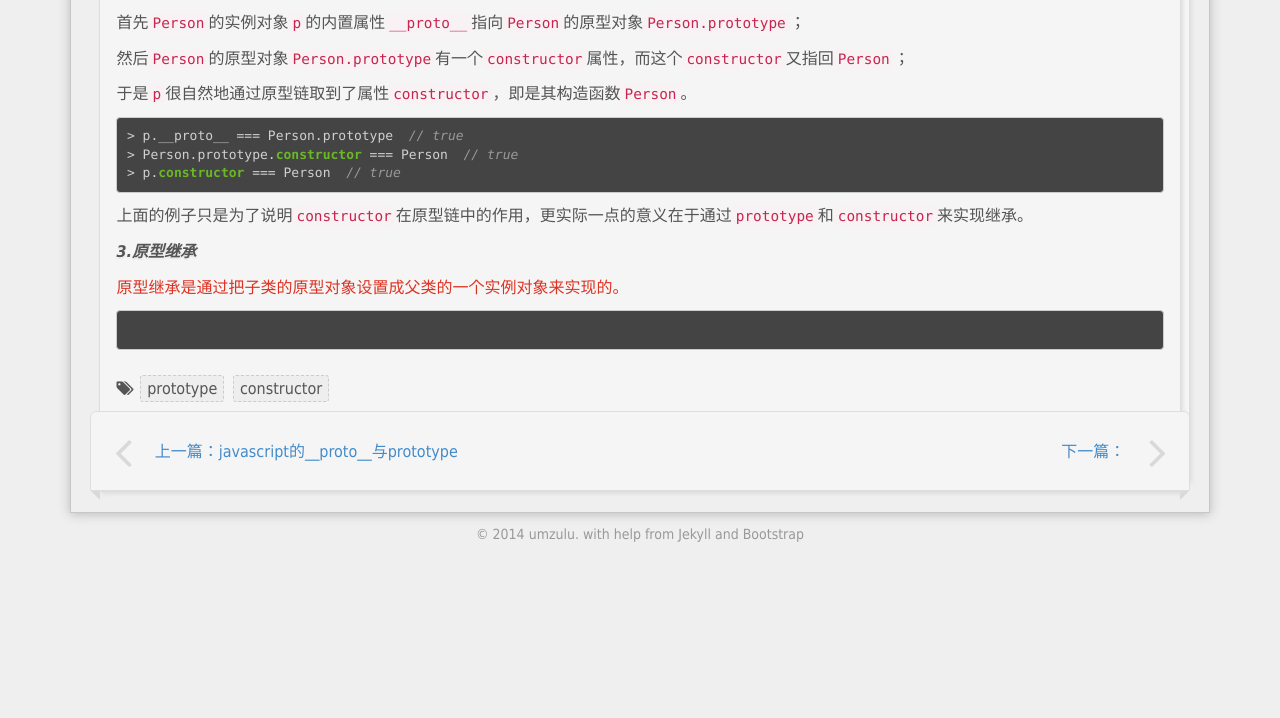
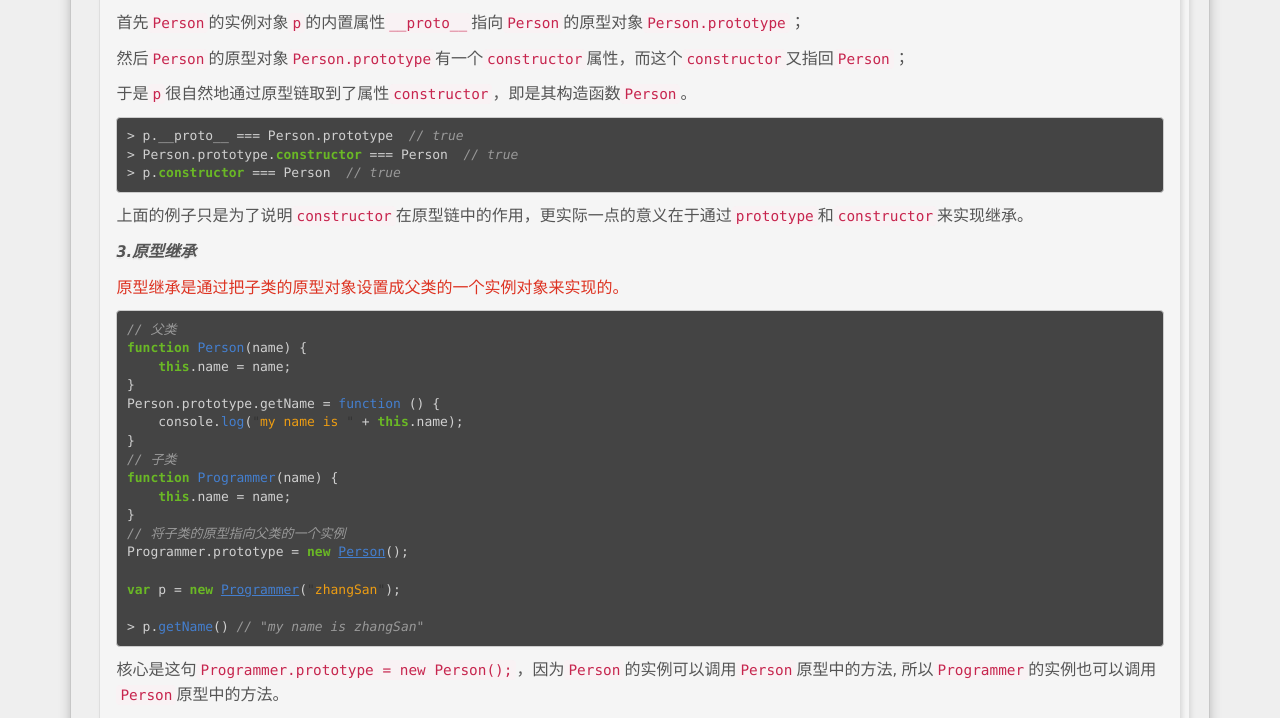
Before and after one commit to norakaeru/umzulu.github.io, a Jekyll site: the page built from _posts/2014-08-20-js-prototype-and-constructor.md, in a window 1280 px wide and 1400 px high, scrolled down 701 px. Shown: the part 141-859 px from the top of the window. Built offline with Jekyll 4.4.1, drawn with Linux system fonts in a browser that asks for light colours; Markdown is read by kramdown in place of the engine named in the settings; comment, search, counter and statistics services are not loaded; before the commit the page ends 1398 px from its top, so only the background shows below that; some of the changed text lies outside the part shown; grey boxes are pictures that could not be loaded.

Commit message:
update post

````diff
--- a/_posts/2014-08-20-js-prototype-and-constructor.md
+++ b/_posts/2014-08-20-js-prototype-and-constructor.md
@@ -14,12 +14,12 @@ tags: [prototype, constructor]
 我们可以用对象的`constructor`方法返回创建该对象的构造函数，需要注意的是：<span class="warning">constructor 并不是该对象自身的属性，而是其构造函数的原型对象的属性<span>。
 
 ```javascript
-var Person = function () {this.name = "zhangsan"};
-var p = new Person();
+function Person (name) {this.name = name};
+var p = new Person("zhangsan");
 
-> p.constructor  // function () {this.name = "zhangsan"}
+> p.constructor  // function Person (name) {this.name = name}
 > p.hasOwnProperty("constructor")  // false
-> Person.prototype.constructor  // function () {this.name = "zhangsan"}
+> Person.prototype.constructor  // function Person (name) {this.name = name}
 > Person.prototype.hasOwnProperty("constructor")  // true
 ```
 
@@ -48,5 +48,27 @@ var p = new Person();
 <span class="warning">原型继承是通过把子类的原型对象设置成父类的一个实例对象来实现的。
 
 ```javascript
+// 父类
+function Person(name) {
+    this.name = name;
+}
+Person.prototype.getName = function () {
+    console.log("my name is " + this.name);
+}
+// 子类
+function Programmer(name) {
+    this.name = name;
+}
+// 将子类的原型指向父类的一个实例
+Programmer.prototype = new Person();
 
+var p = new Programmer("zhangSan");
+
+> p.getName() // "my name is zhangSan"
 ```
+
+核心是这句`Programmer.prototype = new Person();`，因为`Person`的实例可以调用`Person`原型中的方法, 所以`Programmer`的实例也可以调用`Person`原型中的方法。
+
+![原型继承]({{site.cdn}}/prototype-inherit.png)
+
+上面关于继承的实现很粗糙，并且存在很多问题：
````
Also changed, not shown: _posts/2014-08-16-js-proto-and-prototype.md (+3 -3 lines).
